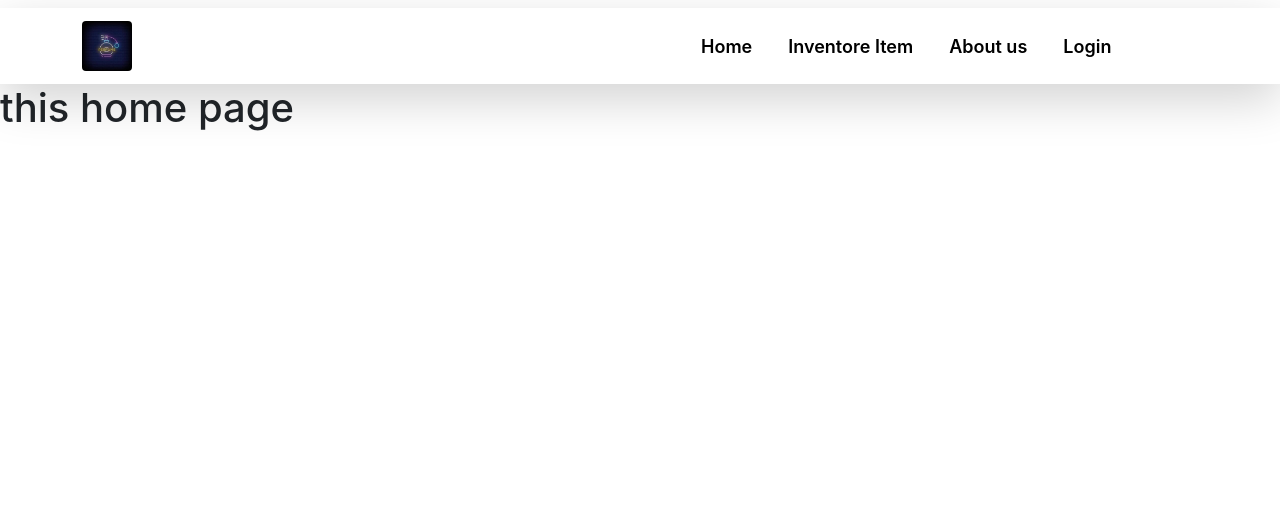
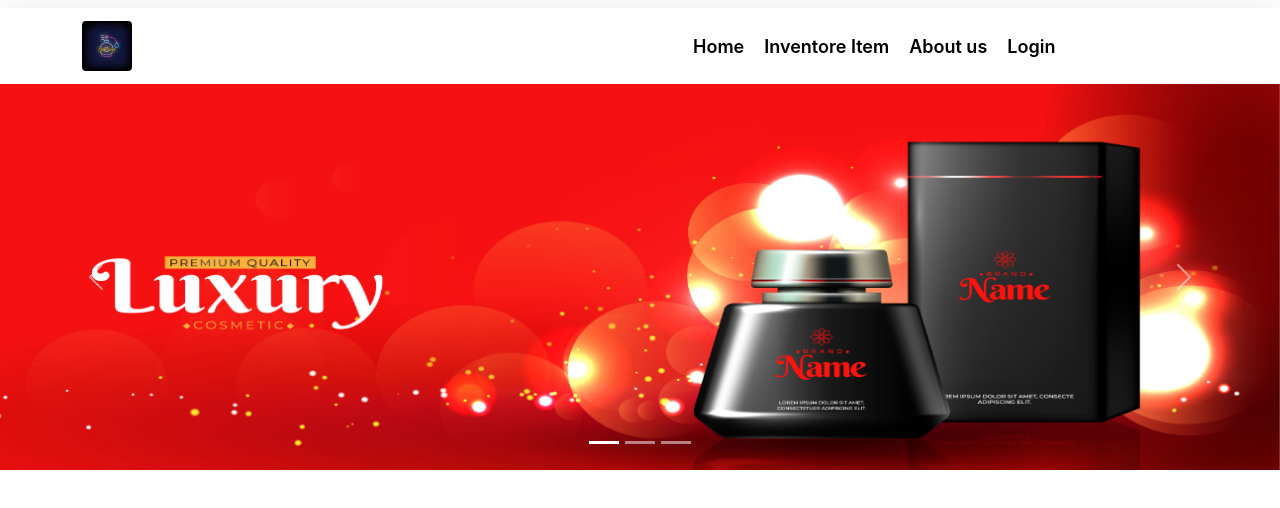
Before and after one commit to Raselraaz123/Raaz_Perfume_Store_client-side, a React (Create React App) app: page / in a window 1280 px wide. Shown: the top 508 px of the page. Built offline with nearby package versions, Linux system fonts and the light colour scheme.

Commit message:
carousel add

```diff
--- a/public/index.html
+++ b/public/index.html
@@ -43,5 +43,7 @@
       To begin the development, run `npm start` or `yarn start`.
       To create a production bundle, use `npm run build` or `yarn build`.
     -->
+    <!-- JavaScript cdn file -->
+    <script src="https://cdn.jsdelivr.net/npm/bootstrap@5.1.3/dist/js/bootstrap.bundle.min.js" integrity="sha384-ka7Sk0Gln4gmtz2MlQnikT1wXgYsOg+OMhuP+IlRH9sENBO0LRn5q+8nbTov4+1p" crossorigin="anonymous"></script>
   </body>
 </html>
--- a/src/App.js
+++ b/src/App.js
@@ -3,6 +3,7 @@ import { Route, Routes } from 'react-router-dom';
 import './App.css';
 import Header from './components/Header/Header';
 import Home from './components/Page/Home/Home';
+import Login from './components/Page/Login/Login';
 import NotFound from './components/Page/NotFound/NotFound';
 
 function App() {
@@ -12,6 +13,7 @@ function App() {
       <Routes>
         <Route path='/'element={<Home></Home>}></Route>
         <Route path='/home' element={<Home></Home>}></Route>
+        <Route path='/login'element={<Login></Login>}></Route>
         <Route path='*'element={<NotFound></NotFound>}></Route>
    </Routes>
     </div>
--- a/src/components/Header/Header.css
+++ b/src/components/Header/Header.css
@@ -10,6 +10,8 @@
   font-size: 18px;
   font-weight: 600;
   margin-left: 20px;
+  text-decoration: none;
+  text-align:start;
 }
 .link-style a:hover{
   color: lightcoral;
--- a/src/components/Header/Header.js
+++ b/src/components/Header/Header.js
@@ -1,5 +1,6 @@
 import React from 'react';
 import { Container, Nav, Navbar } from 'react-bootstrap';
+import { Link } from 'react-router-dom';
 import logo from '../../img/icon/perfume.png'
 import './Header.css'
 
@@ -19,13 +20,13 @@ const Header = () => {
         <Navbar.Toggle aria-controls="responsive-navbar-nav"  className='toggle-style' />
         <Navbar.Collapse id="responsive-navbar-nav">
           <Nav className="link-style  me-auto">
-            <Nav.Link to="/">Home</Nav.Link>
-            <Nav.Link to="/inventore">Inventore Item</Nav.Link>
+            <Link to="/">Home</Link>
+            <Link to="/inventore">Inventore Item</Link>
 
-            <Nav.Link to="/about">About us</Nav.Link>
-            <Nav.Link eventKey={2} to="/login">
+            <Link to="/about">About us</Link>
+            <Link eventKey={2} to="/login">
               Login
-            </Nav.Link>
+            </Link>
           </Nav>
         </Navbar.Collapse>
       </Container>
--- /dev/null
+++ b/src/components/Page/Carousel/Carousel.css
@@ -0,0 +1,4 @@
+.img-size{
+  width: 100%;
+  height:386px ;
+}
--- /dev/null
+++ b/src/components/Page/Carousel/Carousel.js
@@ -0,0 +1,69 @@
+import React from 'react';
+import banner1 from '../../../img/banner/banner_1.jpg';
+import banner2 from '../../../img/banner/banner_2.jpg';
+import banner3 from '../../../img/banner/banner_3.jpg';
+import './Carousel.css'
+
+const Carousel = () => {
+  return (
+    <div
+      id="carouselExampleIndicators"
+      className="carousel slide"
+      data-bs-ride="carousel"
+    >
+      <div className="carousel-indicators">
+        <button
+          type="button"
+          data-bs-target="#carouselExampleIndicators"
+          data-bs-slide-to="0"
+          className="active"
+          aria-current="true"
+          aria-label="Slide 1"
+        ></button>
+        <button
+          type="button"
+          data-bs-target="#carouselExampleIndicators"
+          data-bs-slide-to="1"
+          aria-label="Slide 2"
+        ></button>
+        <button
+          type="button"
+          data-bs-target="#carouselExampleIndicators"
+          data-bs-slide-to="2"
+          aria-label="Slide 3"
+        ></button>
+      </div>
+      <div className="carousel-inner">
+        <div className="carousel-item active">
+          <img src={banner1} className="d-block w-100 img-size" alt="..." />
+        </div>
+        <div className="carousel-item">
+          <img src={banner2} className="d-block w-100 img-size" alt="..." />
+        </div>
+        <div className="carousel-item">
+          <img src={banner3} className="d-block w-100 img-size" alt="..." />
+        </div>
+      </div>
+      <button
+        className="carousel-control-prev"
+        type="button"
+        data-bs-target="#carouselExampleIndicators"
+        data-bs-slide="prev"
+      >
+        <span className="carousel-control-prev-icon" aria-hidden="true"></span>
+        <span className="visually-hidden">Previous</span>
+      </button>
+      <button
+        className="carousel-control-next"
+        type="button"
+        data-bs-target="#carouselExampleIndicators"
+        data-bs-slide="next"
+      >
+        <span className="carousel-control-next-icon" aria-hidden="true"></span>
+        <span className="visually-hidden">Next</span>
+      </button>
+    </div>
+  );
+};
+
+export default Carousel;
--- a/src/components/Page/Home/Home.js
+++ b/src/components/Page/Home/Home.js
@@ -1,9 +1,11 @@
 import React from 'react';
+import Carousel from '../Carousel/Carousel';
 
 const Home = () => {
   return (
     <div>
-      <h1>this home page</h1>
+
+      <Carousel></Carousel>
     </div>
   );
 };
--- /dev/null
+++ b/src/components/Page/Login/Login.js
@@ -0,0 +1,11 @@
+import React from 'react';
+
+const Login = () => {
+  return (
+    <div>
+      <h1>this is login</h1>
+    </div>
+  );
+};
+
+export default Login;
```
Also changed, not shown: src/components/Page/Login/Login.css (added).
